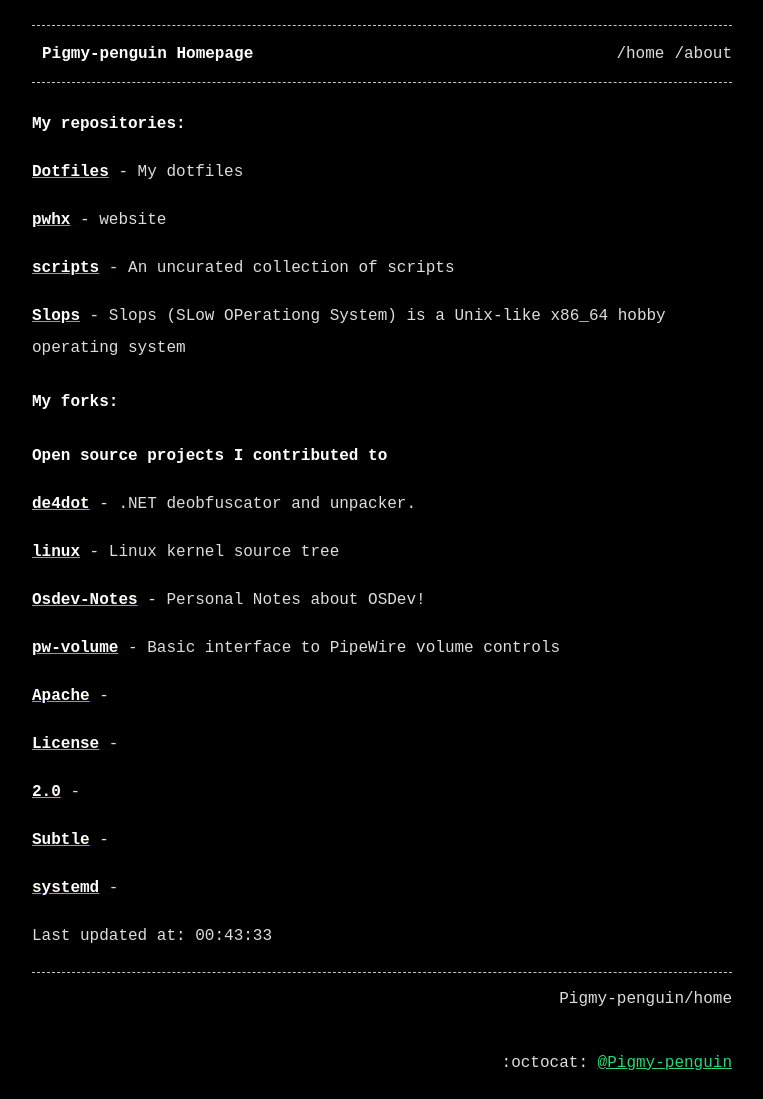
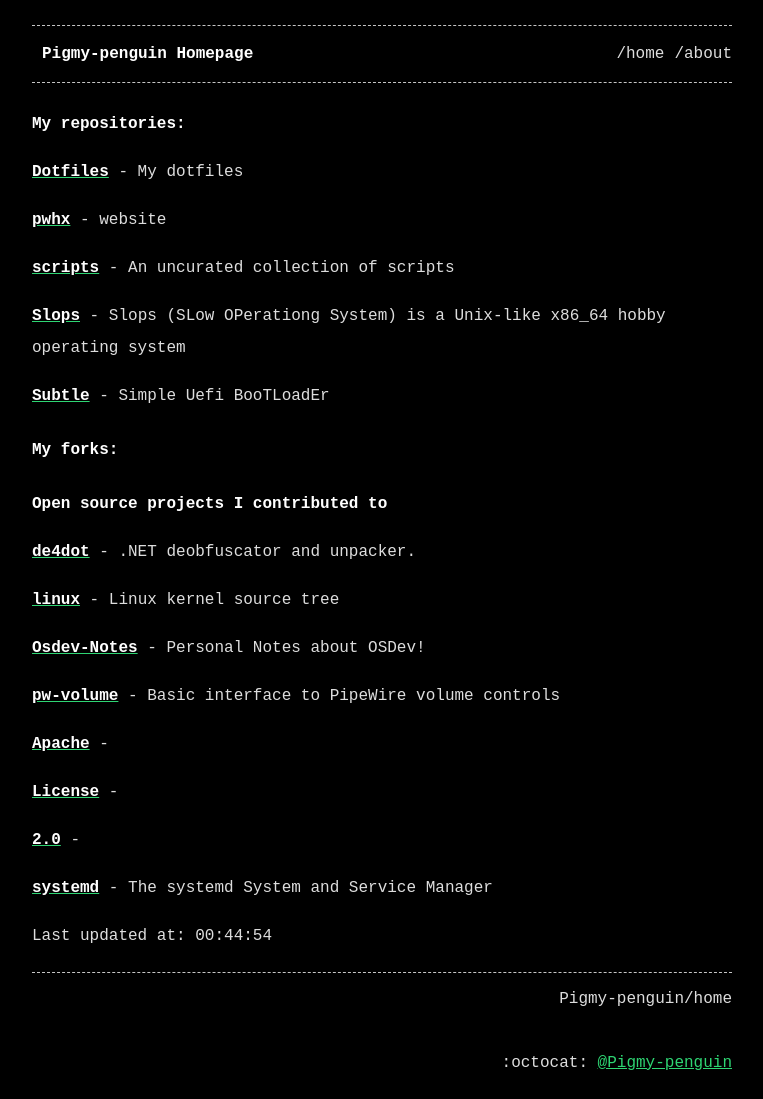
Before and after one commit to Pigmy-penguin/Pigmy-penguin.github.io, a Jekyll site: the page built from index.md, in a window 1280 px wide. Shown: the whole page, without its empty margins (258-1021 px from the left). Built offline with Jekyll 4.4.1, drawn with Linux system fonts in a browser that asks for light colours.

Commit message:
Auto updating the website

```diff
--- a/index.md
+++ b/index.md
@@ -14,6 +14,8 @@ title: Pigmy-penguin Homepage
 [**scripts**](https://github.com/Pigmy-penguin/scripts) - An uncurated collection of scripts
 
 [**Slops**](https://github.com/Pigmy-penguin/Slops) - Slops (SLow OPerationg System) is a Unix-like x86_64 hobby operating system
+
+[**Subtle**](https://github.com/Pigmy-penguin/Subtle) - Simple Uefi BooTLoadEr
 
 ## My forks:
 ### Open source projects I contributed to
@@ -32,9 +34,7 @@ title: Pigmy-penguin Homepage
 
 [**2.0**](https://github.com/Pigmy-penguin/2.0) -
 
-[**Subtle**](https://github.com/Pigmy-penguin/Subtle) -
-
-[**systemd**](https://github.com/Pigmy-penguin/systemd) -
+[**systemd**](https://github.com/Pigmy-penguin/systemd) - The systemd System and Service Manager
 
 
-Last updated at: 00:43:33
+Last updated at: 00:44:54
```
Also changed, not shown: 2 other files.
